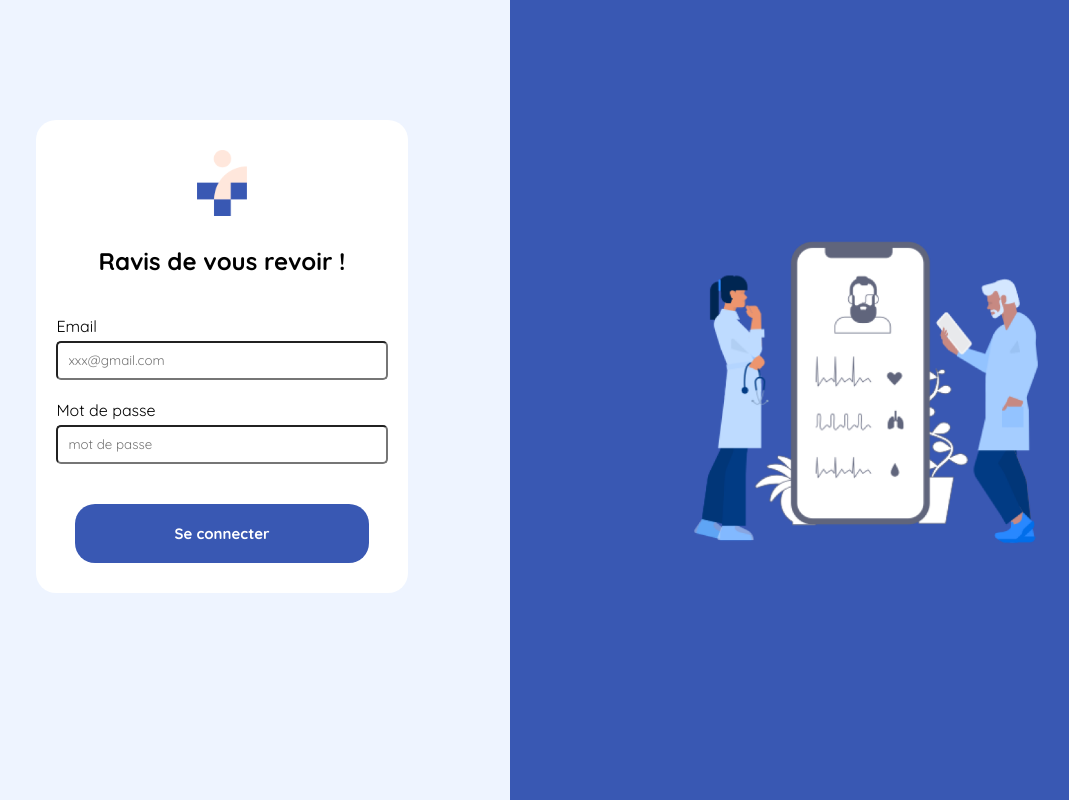
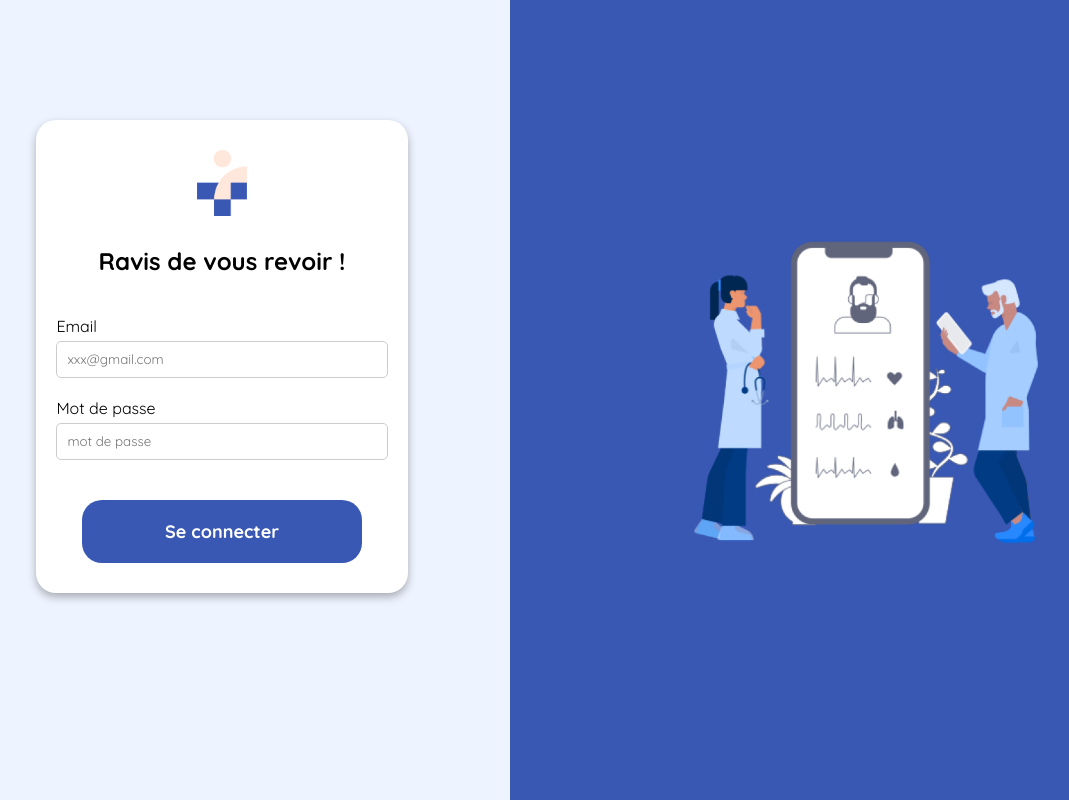
Before and after one commit to TatiYoucef/Web-App-DPI, an Angular app in the folder Front/: page /logIn in a window 1280 px wide. Shown: the whole page, without its empty margins (66-1135 px from the left). Built offline with nearby package versions, Linux system fonts and the light colour scheme.

Commit message:
LogIn update

```diff
--- a/Front/src/app/pages/authPages/log-in-page/log-in-page.component.css
+++ b/Front/src/app/pages/authPages/log-in-page/log-in-page.component.css
@@ -25,6 +25,9 @@
   background-color: white;
   border-radius: 20px;
   padding: 30px 20px;
+
+  box-shadow: 0 4px 8px rgba(0, 0, 0, 0.3) ;
+
 }
 
 .inputs-div{
@@ -47,7 +50,15 @@ input{
   margin-bottom: 20px;
   padding: 5px 10px;
 
+  border: 1px solid #ccc; /* Light gray border */
+  outline: none;
   border-radius: 5px;
+  transition: border-color 0.3s ease;
+
+}
+
+input:focus {
+  border-color: #3958B3; /* Blue border on focus */
 }
 
 button{
@@ -56,15 +67,15 @@ button{
 
   background-color: #3958B3;
   color: white;
-  font-size: 15px;
+  font-size: 18px;
   font-weight: 800;
   border: none;
   border-radius: 20px;
 
-  padding: 20px 30%;
+  padding: 20px 25%;
   cursor: pointer;
 
-  transition: background-color 0.5s, color 0.5s, border-color 0.15s ease-in-out, box-shadow 0.15s ease-in-out ;
+  transition: background-color 0.3s, color 0.3s, border-color 0.15s ease-in-out, box-shadow 0.15s ease-in-out ;
 }
 
 button:hover{
```
